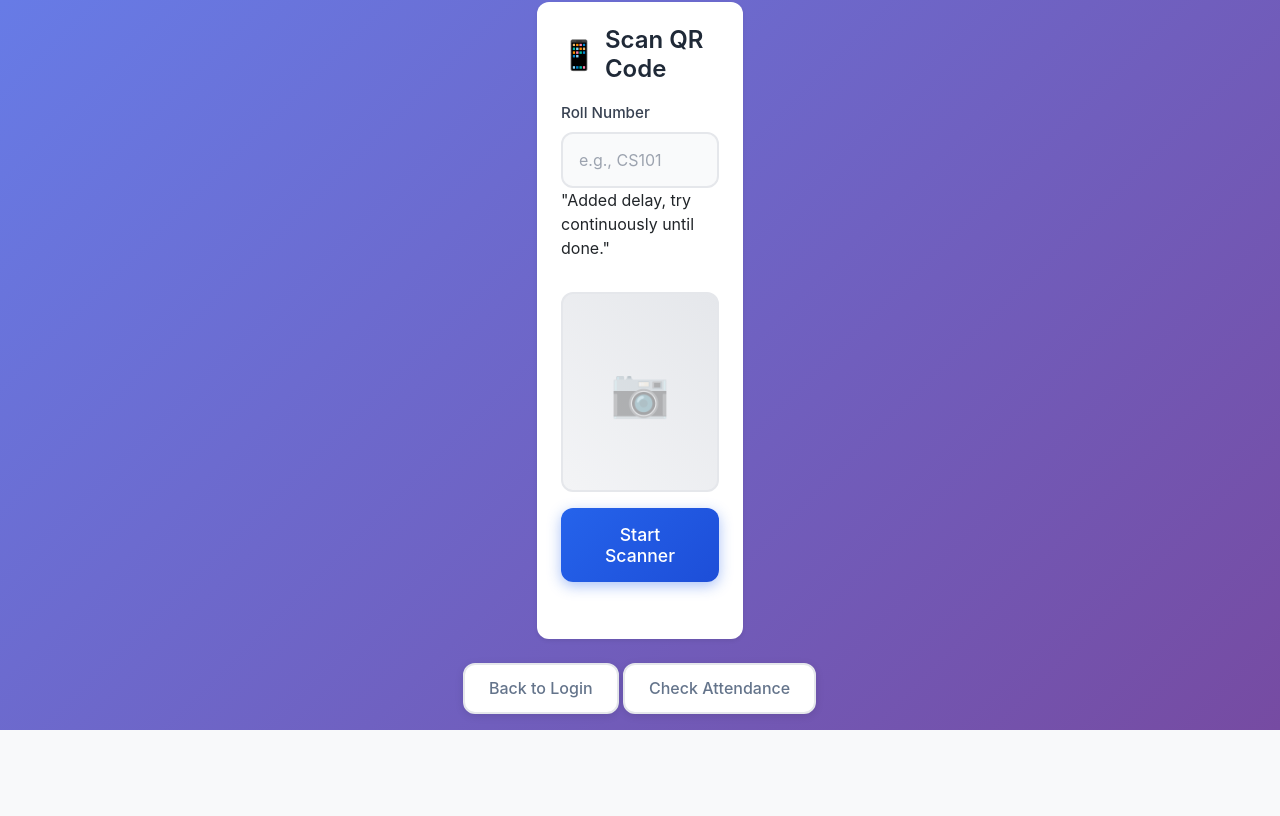
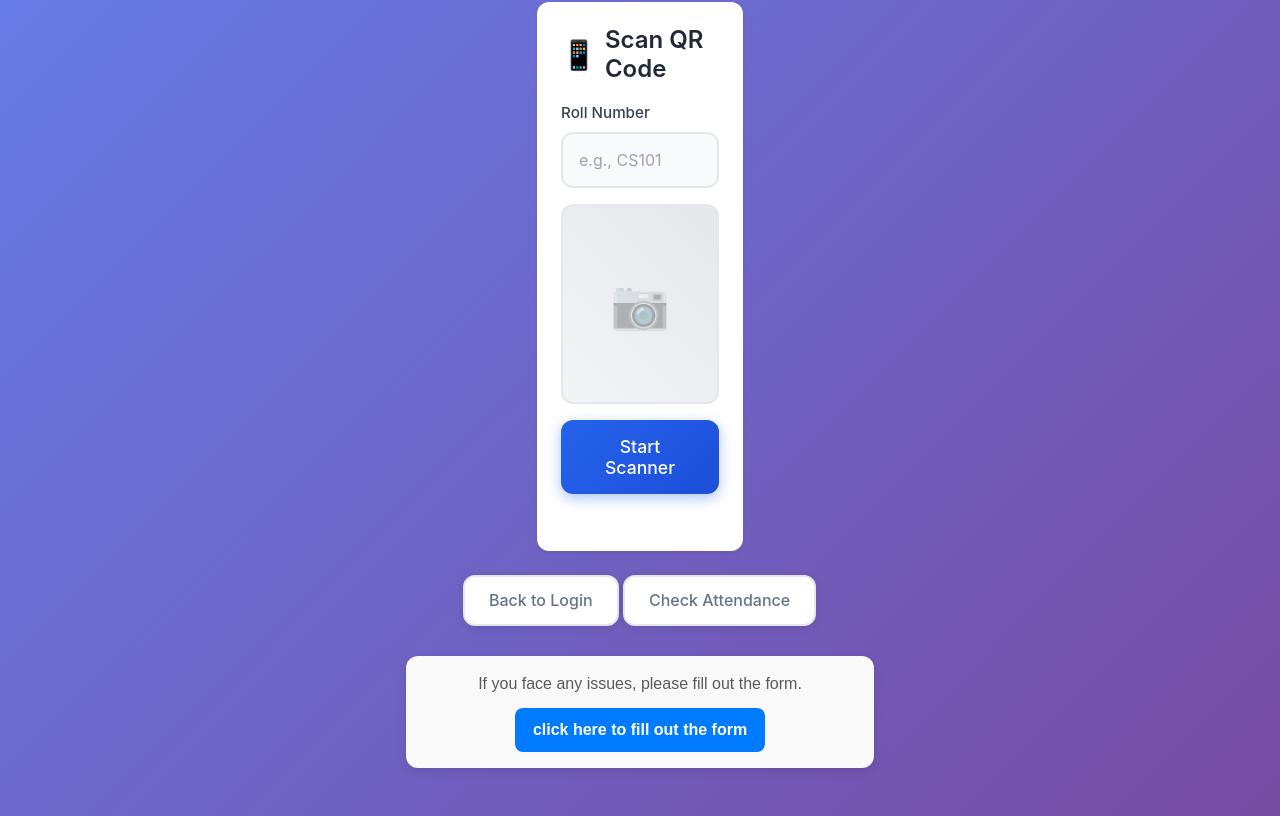
Before and after one commit to superman3334/gvptattendence, a website: page public/scan-code.html in a window 1280 px wide. Shown: the part 118-934 px from the top of the page. Before the commit the page ends 848 px from the top, so only its background shows below. Drawn offline with nearby package versions, Linux system fonts and the light colour scheme.

Commit message:
final may later

```diff
--- a/public/scan-code.html
+++ b/public/scan-code.html
@@ -544,6 +544,37 @@
     50% { transform: scale(1.02); }
     100% { transform: scale(1); }
   }
+  .feedback-container {
+      font-family: Arial, sans-serif;
+      background-color: #f9f9f9;
+      padding: 16px 24px;
+      border-radius: 12px;
+      max-width: 500px;
+      margin: 30px auto;
+      box-shadow: 0 4px 8px rgba(0, 0, 0, 0.1);
+      text-align: center;
+    }
+
+    .feedback-container p {
+      color: #6c757d; /* muted text */
+      margin-bottom: 12px;
+      font-size: 16px;
+    }
+
+    .feedback-container a {
+      display: inline-block;
+      background-color: #007bff;
+      color: white;
+      text-decoration: none;
+      padding: 10px 18px;
+      border-radius: 8px;
+      font-weight: bold;
+      transition: background-color 0.3s ease;
+    }
+
+    .feedback-container a:hover {
+      background-color: #0056b3;
+    }
 </style>
 </head>
 <body class="bg-light">
@@ -556,11 +587,11 @@
           <div class="mb-3">
             <label for="rollNumber" class="form-label">Roll Number</label>
             <input type="text" class="form-control" id="rollNumber" placeholder="e.g., CS101">
-            <p>
 
 
-"Added delay, try continuously until done."
-</p>
+
+
+
           </div>
           <div class="mb-3 text-center video-container">
             <video id="video" class="border rounded" style="display: none;"></video>
@@ -579,7 +610,15 @@
     <div class="text-center mt-4">
       <a href="/" class="btn btn-secondary">Back to Login</a>
       <a href="/check-attendance" class="btn btn-secondary">Check Attendance</a>
+
+
     </div>
+
+  <div class="feedback-container">
+    <p class="text-muted">If you face any issues, please fill out the  form.</p>
+    <a href="https://docs.google.com/forms/d/e/1FAIpQLSeAY68UBoQTvVaDml3TxpVNOS8vqcRcZ9I1S8LMNMyDvJDGRw/viewform?usp=header" target="_blank">
+      click here to fill out the form
+    </a>
   </div>
 
   <script>
```
Also changed, not shown: index.js (+6 -2 lines).
